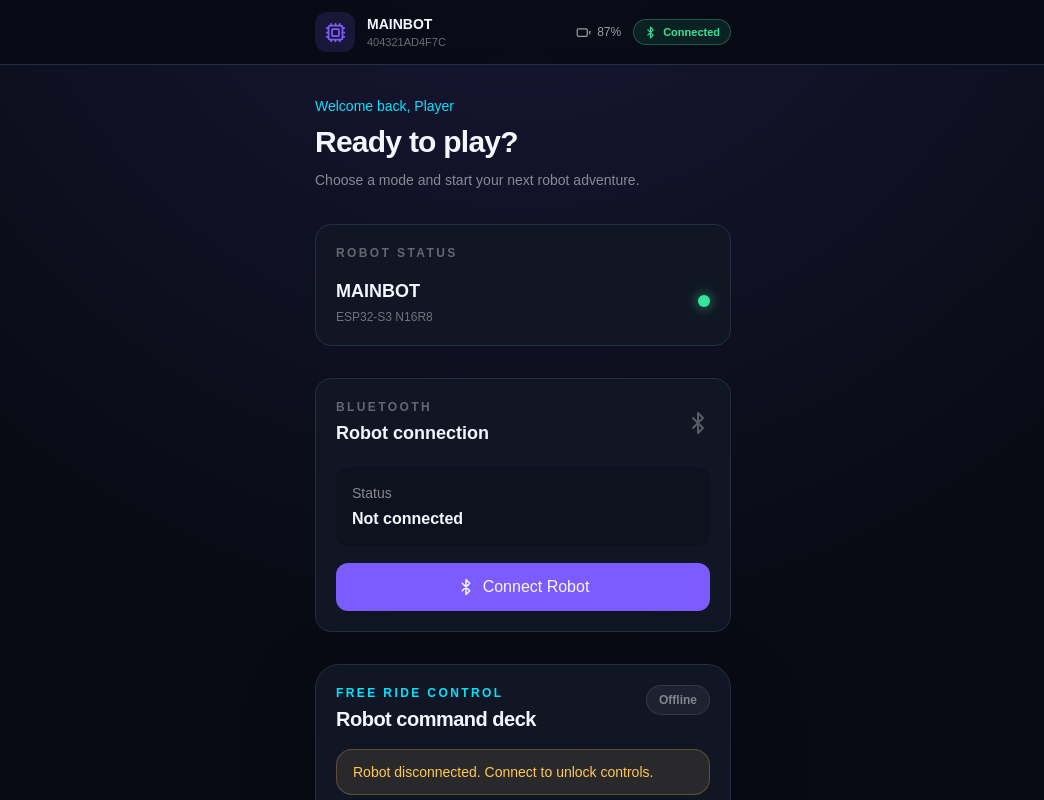
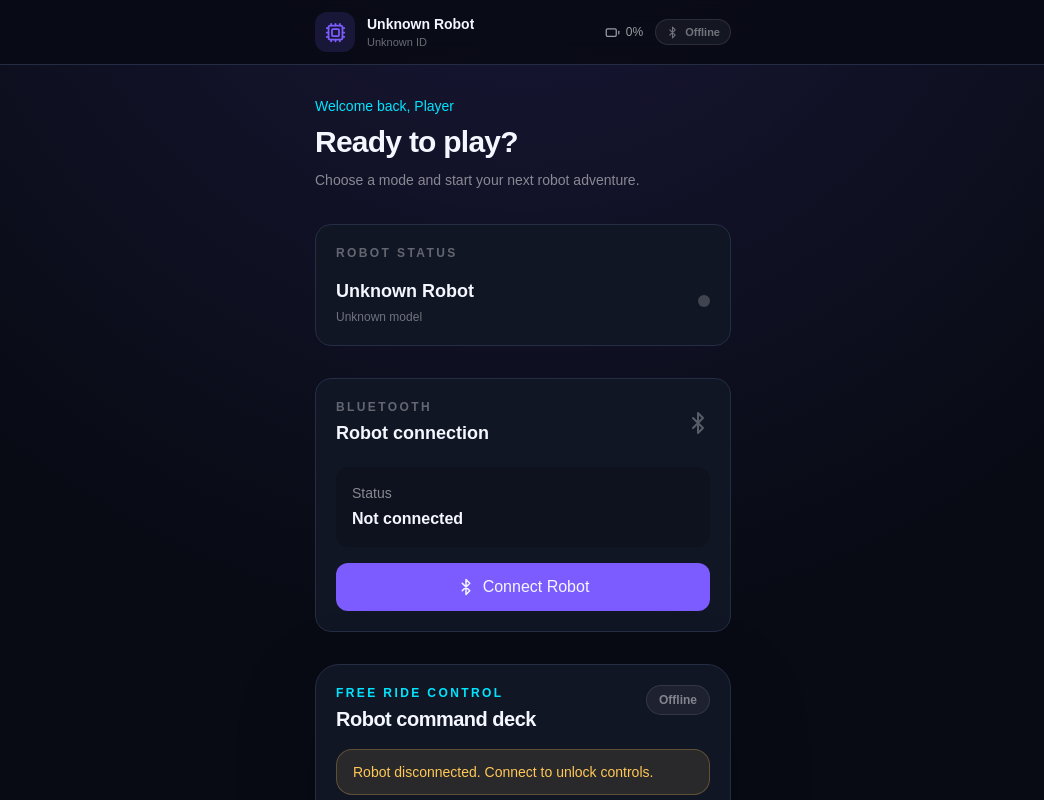
Before and after one commit to sanath2003git/esp32-controller-ui, a Next.js app in the folder web/: page / in a window 1280 px wide. Shown: the top 800 px of the page, without its empty margins (117-1161 px from the left). Built offline with nearby package versions, Linux system fonts and the light colour scheme.

Commit message:
refactor Home component to use useBleContext for dynamic robot state

```diff
--- a/web/app/page.tsx
+++ b/web/app/page.tsx
@@ -1,11 +1,29 @@
+"use client"
+
 import AppHeader from "@/components/AppHeader";
 import ModeCard from "@/components/ModeCard";
-import { mockRobotState } from "@/data/mockRobot";
 import BleTest from "@/components/BleTest";
 import ControlPanel from "@/components/ControlPanel";
+import { RobotState } from "@/types/robot";
+import { useBleContext } from "@/context/BleContext";
+
 
 export default function Home() {
-  const robot = mockRobotState;
+  const {
+      status,
+      deviceInfo
+    } = useBleContext();
+
+  const robot: RobotState = {
+    connectionStatus: status,
+    info: {
+      id: deviceInfo?.deviceId ?? "Unknown ID",
+      name: deviceInfo?.name ?? "Unknown Robot",
+      model: deviceInfo?.model ?? "Unknown model",
+      firmware: deviceInfo?.firmware ?? "Unknown firmware",
+      battery: 0,
+    },
+  };
 
   return (
     <main className="min-h-screen">
```
